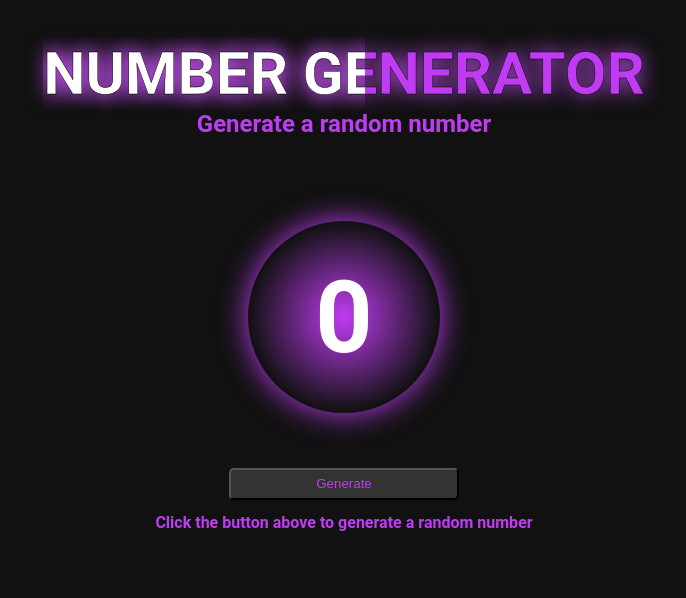
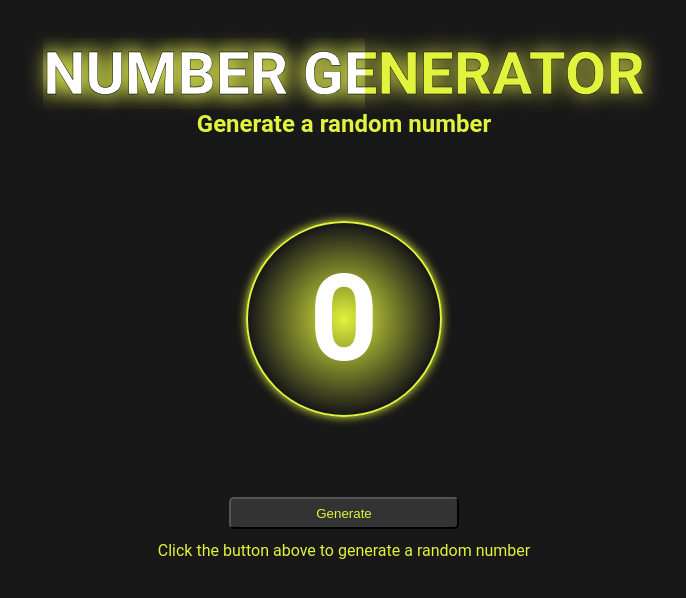
Before and after one commit to TylrPopcorn/Random-Number-Generator, a React (Vite) app: page / in a window 1280 px wide. Shown: the top 598 px of the page, without its empty margins (296-982 px from the left). Built offline with nearby package versions, Linux system fonts and the light colour scheme.

Commit message:
Styling selection

```diff
--- a/src/Components/App.js
+++ b/src/Components/App.js
@@ -4,8 +4,17 @@ function App() {
   const [num, setNum] = useState(0);
 
   const generateNumber = () => {
+    const NumberArea = document.querySelector(".NumberArea");
     const randomNumber = Math.floor(Math.random() * 100) + 1;
     setNum(randomNumber);
+
+    // Add the 'shadowed' class to trigger the transition
+    NumberArea.classList.add("shadowed");
+
+    // Remove the 'shadowed' class after the transition completes
+    setTimeout(() => {
+      NumberArea.classList.remove("shadowed");
+    }, 1000);
   };
 
   return (
--- a/src/styles.css
+++ b/src/styles.css
@@ -1,20 +1,21 @@
-/* VARIABLES: */
-/* -- */
+/* [VARIABLES:] */
 :root {
   --width-s: 30%;
-  --text-stroke-color: rgb(188, 78, 231);
-  --main-text-color: rgb(191, 60, 243);
+  --text-stroke-color: rgb(221, 231, 78);
+  --main-text-color: rgb(225, 243, 60);
 }
-/* -- */
-/* -- */
+/* ---------- */
 /* ---------------- */
+/*Credit to ChatGPT for some of the styling help*/
 
 html,
 body {
   /* min-width: 100vh; */
   min-height: 100vh;
-  background: #111111;
+
+  background: #181818;
   color: #ffffff;
+
   font-family: "Roboto", sans-serif;
   margin: 0;
   padding: 0;
@@ -25,6 +26,7 @@ body {
   display: flex;
   flex-direction: column;
   align-items: center;
+
   margin: 0;
   padding: 0;
 }
@@ -67,6 +69,9 @@ body {
 
 #root .title {
   font-size: 60px;
+
+  /* font-size: 7vh; */
+
   margin-top: 3%;
   font-weight: bold;
   color: var(--main-text-color);
@@ -76,30 +81,38 @@ body {
 }
 
 #root h2 {
-  /* background-color: red; */
+  color: var(--main-text-color);
+
   margin-top: -40px;
-  color: var(--main-text-color);
 }
 
 .App {
   text-align: center;
+  font-weight: bold;
+
   padding: 2em;
-  font-weight: bold;
+  margin: 0;
+
   width: 100%;
   height: 100%;
-  margin: 0;
+
   box-sizing: border-box; /* Include padding in the element's total width and height */
 }
 
 .NumberArea {
   margin-top: 5%;
-  /* background-color: var(--main-text-color); */
+
   height: 15vw;
   width: calc(var(--width-s) - 15%);
+  font-size: 15vh;
+
   border-radius: 100%;
-  font-size: 100px;
-  box-shadow: 0px 0px 30px var(--main-text-color); /* Adjust the shadow as needed */
+  border: 2px solid var(--main-text-color);
 
+  box-shadow: 0px 0px 10px var(--main-text-color);
+  transition: box-shadow 1s ease;
+
+  /* background-color: var(--main-text-color); */
   background: radial-gradient(
     ellipse at center,
     var(--main-text-color) 0%,
@@ -112,8 +125,13 @@ body {
   justify-content: center;
 }
 
+.NumberArea.shadowed {
+  box-shadow: 0px 0px 30px var(--main-text-color); /* Updated box-shadow */
+  border: 2px solid var(--main-text-color); /* Updated border color */
+}
+
 .ButtonHolder {
-  margin-top: 3%;
+  margin-top: 5%;
   border-radius: 20px;
   /* background-color: rgb(53, 52, 52); */
   height: 8vh;
@@ -124,15 +142,21 @@ body {
   align-items: center;
 }
 
+.GenerateButton:hover {
+  box-shadow: 0 0 15px var(--main-text-color);
+}
+
 .GenerateButton {
   background-color: #333333;
   color: var(--main-text-color);
   border-radius: 5px;
   height: 50%;
   width: 60%;
+  transition: box-shadow 0.1s ease; /* Add a transition for box-shadow */
 }
 
 .BottomFrame {
-  margin-top: -1.5%;
+  margin-top: -20px;
   color: var(--main-text-color);
+  font-weight: normal;
 }
```
Also changed, not shown: 4 other files (tests, documents, lock files or other folders).
